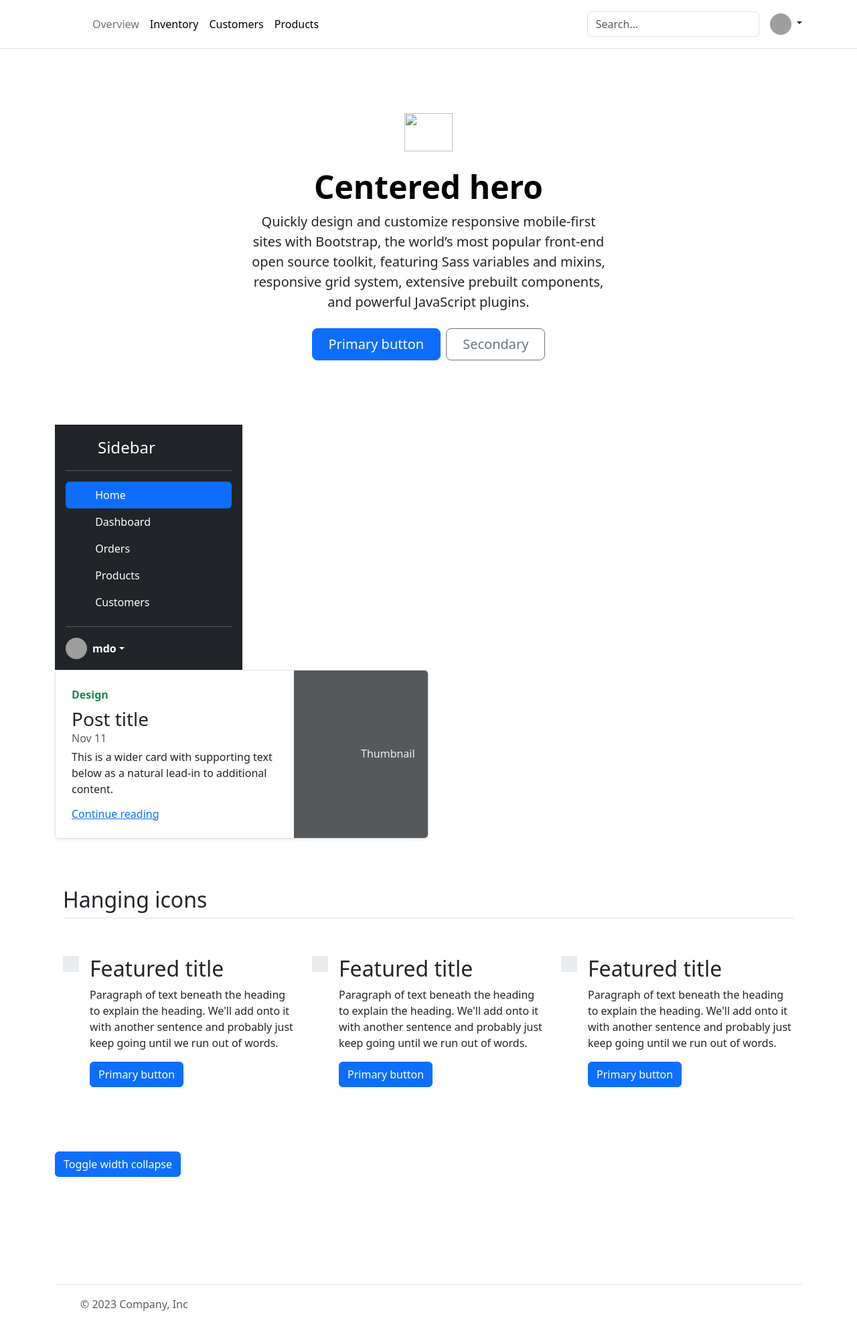
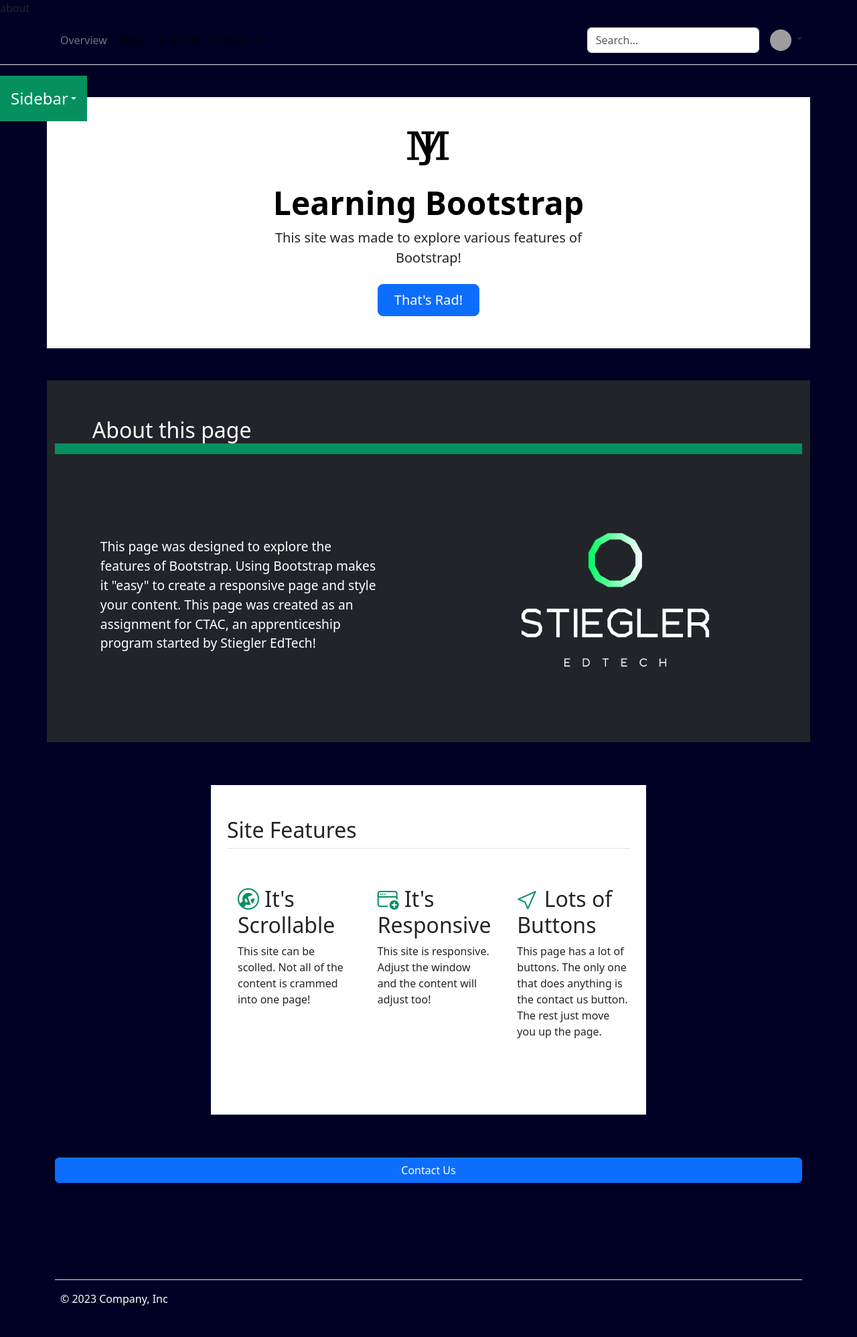
Before and after one commit to JMiller1181/using-bootstrap, a plain HTML site: page index.html in a window 1280 px wide. Shown: the whole page at 67% size. Drawn offline with nearby package versions, Linux system fonts and the light colour scheme; grey boxes are pictures that could not be loaded.

Commit message:
make changes to content and style content.

```diff
--- /dev/null
+++ b/add-css.css
@@ -0,0 +1,50 @@
+.nav-link {
+    color: white;
+}
+
+.nav-link:hover {
+    color:rgb(6, 144, 96)
+}
+
+.sidebar {
+    background-color: rgb(6, 144, 96);
+    color: white;
+}
+
+#About {
+    margin-bottom: 5%;
+}
+
+#About h2 {
+    padding: 5% 0 0 5%;
+    border-bottom: .5em solid rgb(6, 144, 96);
+}
+
+#about-content {
+    font-size: larger;
+    display: flex;
+    align-items: center;
+}
+
+#Features{
+    margin-bottom: 5%;
+}
+
+#Form-container {
+    display: flex;
+    flex-direction: column;
+    align-self: center;
+}
+
+#form-container button {
+    align-self: center;
+    margin-bottom: 2%;
+}
+
+footer {
+    color: white;
+}
+
+i {
+    color:rgb(6, 144, 96)
+}
--- a/index.html
+++ b/index.html
@@ -1,41 +1,88 @@
 <!DOCTYPE html>
 <html lang="en">
   <head>
-    <meta charset="UTF-8">
-    <meta http-equiv="X-UA-Compatible" content="IE=edge">
-    <meta name="viewport" content="width=device-width, initial-scale=1.0">
-    <link href="https://cdn.jsdelivr.net/npm/bootstrap@5.3.0-alpha2/dist/css/bootstrap.min.css" rel="stylesheet" integrity="sha384-aFq/bzH65dt+w6FI2ooMVUpc+21e0SRygnTpmBvdBgSdnuTN7QbdgL+OapgHtvPp" crossorigin="anonymous">
+    <meta charset="UTF-8" />
+    <meta http-equiv="X-UA-Compatible" content="IE=edge" />
+    <meta name="viewport" content="width=device-width, initial-scale=1.0" />
+    <link
+      href="https://cdn.jsdelivr.net/npm/bootstrap@5.3.0-alpha2/dist/css/bootstrap.min.css"
+      rel="stylesheet"
+      integrity="sha384-aFq/bzH65dt+w6FI2ooMVUpc+21e0SRygnTpmBvdBgSdnuTN7QbdgL+OapgHtvPp"
+      crossorigin="anonymous"
+    />
+    <link
+      rel="stylesheet"
+      href="https://cdn.jsdelivr.net/npm/bootstrap-icons@1.10.3/font/bootstrap-icons.css"
+    />
+    <link href="add-css.css" rel="stylesheet" />
     <title>Homepage</title>
+    about
   </head>
-<body>
+  <body style="background-color: rgb(0, 0, 37)">
     <!-- Header first -->
     <header class="p-3 mb-3 border-bottom">
       <div class="container">
-      <div class="d-flex flex-wrap align-items-center justify-content-center justify-content-lg-start">
-        <a href="/" class="d-flex align-items-center mb-2 mb-lg-0 link-body-emphasis text-decoration-none">
-          <svg class="bi me-2" width="40" height="32" role="img" aria-label="Bootstrap"><use xlink:href="#bootstrap"></use></svg>
+        <div
+          class="d-flex flex-wrap align-items-center justify-content-center justify-content-lg-start"
+        >
+          <a
+            href="/"
+            class="d-flex align-items-center mb-2 mb-lg-0 link-body-emphasis text-decoration-none"
+          >
           </a>
 
-        <ul class="nav col-12 col-lg-auto me-lg-auto mb-2 justify-content-center mb-md-0">
-          <li><a href="#" class="nav-link px-2 link-secondary">Overview</a></li>
-          <li><a href="#" class="nav-link px-2 link-body-emphasis">Inventory</a></li>
-          <li><a href="#" class="nav-link px-2 link-body-emphasis">Customers</a></li>
-          <li><a href="#" class="nav-link px-2 link-body-emphasis">Products</a></li>
+          <ul
+            class="nav col-12 col-lg-auto me-lg-auto mb-2 justify-content-center mb-md-0"
+          >
+            <li>
+              <a href="#Hero" class="nav-link px-2 link-secondary">Overview</a>
+            </li>
+            <li>
+              <a href="#About" class="nav-link px-2 link-body-emphasis"
+                >About</a
+              >
+            </li>
+            <li>
+              <a href="#Features" class="nav-link px-2 link-body-emphasis"
+                >Features</a
+              >
+            </li>
+            <li>
+              <a href="#Form-container" class="nav-link px-2 link-body-emphasis"
+                >Contact Us</a
+              >
+            </li>
           </ul>
 
           <form class="col-12 col-lg-auto mb-3 mb-lg-0 me-lg-3" role="search">
-          <input type="search" class="form-control" placeholder="Search..." aria-label="Search">
+            <input
+              type="search"
+              class="form-control"
+              placeholder="Search..."
+              aria-label="Search"
+            />
           </form>
 
           <div class="dropdown text-end">
-          <a href="#" class="d-block link-dark text-decoration-none dropdown-toggle" data-bs-toggle="dropdown" aria-expanded="false">
-            <img src="https://upload.wikimedia.org/wikipedia/commons/b/bb/Eo_circle_red_letter-a.svg" alt="mdo" class="rounded-circle" width="32" height="32">
+            <a
+              href="#"
+              class="d-block link-dark text-decoration-none dropdown-toggle"
+              data-bs-toggle="dropdown"
+              aria-expanded="false"
+            >
+              <img
+                src="https://upload.wikimedia.org/wikipedia/commons/b/bb/Eo_circle_red_letter-a.svg"
+                alt="mdo"
+                class="rounded-circle"
+                width="32"
+                height="32"
+              />
             </a>
             <ul class="dropdown-menu text-small">
               <li><a class="dropdown-item" href="#">New project...</a></li>
               <li><a class="dropdown-item" href="#">Settings</a></li>
               <li><a class="dropdown-item" href="#">Profile</a></li>
-            <li><hr class="dropdown-divider"></li>
+              <li><hr class="dropdown-divider" /></li>
               <li><a class="dropdown-item" href="#">Sign out</a></li>
             </ul>
           </div>
@@ -44,93 +91,96 @@
     </header>
     <!-- End Header -->
 
+    <!-- Nav Bar on left -->
+    <div
+      class="container dropdown d-flex flex-column flex-shrink-0 p-3 sidebar"
+      style="width: fit-content; justify-content: flex-start; position: fixed"
+    >
+      <a
+        href="/"
+        class="d-flex align-items-center mb-3 mb-md-0 me-md-auto text-white text-decoration-none dropdown-toggle"
+        data-bs-toggle="dropdown"
+        aria-expanded="false"
+      >
+        <span class="fs-4">Sidebar</span>
+      </a>
+      <ul class="dropdown-menu dropdown-menu-dark flex-column mb-auto">
+        <li class="nav-item">
+          <a
+            href="#Hero"
+            class="nav-link active dropdown-item"
+            aria-current="page"
+          >
+            Home
+          </a>
+        </li>
+        <li>
+          <a href="#About" class="nav-link text-white dropdown-item"> About </a>
+        </li>
+        <li>
+          <a href="#Features" class="nav-link text-white dropdown-item">
+            Features
+          </a>
+        </li>
+        <li>
+          <a href="#Form-container" class="nav-link text-white dropdown-item">
+            Contact Us
+          </a>
+        </li>
+      </ul>
+    </div>
+    <!-- End of Nav bar -->
+
     <!-- Hero section -->
-    <div class="container">
-    <div class="px-4 py-5 my-5 text-center">
-    <img class="d-block mx-auto mb-4" src="/docs/5.3/assets/brand/bootstrap-logo.svg" alt="" width="72" height="57">
-    <h1 class="display-5 fw-bold text-body-emphasis">Centered hero</h1>
+    <div
+      class="container px-4 py-5 my-5 text-center"
+      id="Hero"
+      style="background-color: white"
+    >
+      <img
+        class="d-block mx-auto mb-4"
+        src="Logo.PNG"
+        alt=""
+        width="72"
+        height="57"
+      />
+      <h1 class="display-5 fw-bold text-body-emphasis">Learning Bootstrap</h1>
       <div class="col-lg-6 mx-auto">
-      <p class="lead mb-4">Quickly design and customize responsive mobile-first sites with Bootstrap, the world’s most popular front-end open source toolkit, featuring Sass variables and mixins, responsive grid system, extensive prebuilt components, and powerful JavaScript plugins.</p>
+        <p class="lead mb-4">
+          This site was made to explore various features of Bootstrap!
+        </p>
         <div class="d-grid gap-2 d-sm-flex justify-content-sm-center">
-        <button type="button" class="btn btn-primary btn-lg px-4 gap-3">Primary button</button>
-        <button type="button" class="btn btn-outline-secondary btn-lg px-4">Secondary</button>
-      </div>
+          <button type="button" class="btn btn-primary btn-lg px-4 gap-3">
+            That's Rad!
+          </button>
         </div>
       </div>
     </div>
     <!-- End of hero/header -->
 
-    <!-- Nav Bar on left -->
-<div class="container">
-    <div class="d-flex flex-column flex-shrink-0 p-3 text-bg-dark" style="width: 280px;">
-        <a href="/" class="d-flex align-items-center mb-3 mb-md-0 me-md-auto text-white text-decoration-none">
-            <svg class="bi pe-none me-2" width="40" height="32"><use xlink:href="#bootstrap"></use></svg>
-            <span class="fs-4">Sidebar</span>
-        </a>
-        <hr>
-        <ul class="nav nav-pills flex-column mb-auto">
-            <li class="nav-item">
-                <a href="#" class="nav-link active" aria-current="page">
-                    <svg class="bi pe-none me-2" width="16" height="16"><use xlink:href="#home"></use></svg>
-                    Home
-                </a>
-            </li>
-            <li>
-                <a href="#" class="nav-link text-white">
-                    <svg class="bi pe-none me-2" width="16" height="16"><use xlink:href="#speedometer2"></use></svg>
-                    Dashboard
-                </a>
-            </li>
-            <li>
-                <a href="#" class="nav-link text-white">
-                    <svg class="bi pe-none me-2" width="16" height="16"><use xlink:href="#table"></use></svg>
-                    Orders
-                </a>
-            </li>
-            <li>
-                <a href="#" class="nav-link text-white">
-                    <svg class="bi pe-none me-2" width="16" height="16"><use xlink:href="#grid"></use></svg>
-                    Products
-                </a>
-            </li>
-            <li>
-                <a href="#" class="nav-link text-white">
-                    <svg class="bi pe-none me-2" width="16" height="16"><use xlink:href="#people-circle"></use></svg>
-                    Customers
-        </a>
-    </li>
-</ul>
-<hr>
-<div class="dropdown">
-    <a href="#" class="d-flex align-items-center text-white text-decoration-none dropdown-toggle" data-bs-toggle="dropdown" aria-expanded="false">
-        <img src="https://github.com/mdo.png" alt="" class="rounded-circle me-2" width="32" height="32">
-        <strong>mdo</strong>
-    </a>
-    <ul class="dropdown-menu dropdown-menu-dark text-small shadow">
-        <li><a class="dropdown-item" href="#">New project...</a></li>
-        <li><a class="dropdown-item" href="#">Settings</a></li>
-        <li><a class="dropdown-item" href="#">Profile</a></li>
-        <li><hr class="dropdown-divider"></li>
-        <li><a class="dropdown-item" href="#">Sign out</a></li>
-    </ul>
+    <!-- About section -->
+    <div
+      class="container d-flex align-items-center text-white text-bg-dark"
+      id="About"
+    >
+      <div class="row d-flex justify-content-evenly">
+        <div class="row d-flex"><h2>About this page</h2></div>
+        <div class="row d-flex justify-content-around" id="about-content">
+          <div class="col-md-3" style="width: 40%">
+            <p>
+              This page was designed to explore the features of Bootstrap. Using
+              Bootstrap makes it "easy" to create a responsive page and style
+              your content. This page was created as an assignment for CTAC, an
+              apprenticeship program started by Stiegler EdTech!
+            </p>
           </div>
-</div>
-</div>
-<!-- End of Nav bar -->
-
-<!-- About section -->
-<div class="container">
-<div class="col-md-6">
-      <div class="row g-0 border rounded overflow-hidden flex-md-row mb-4 shadow-sm h-md-250 position-relative">
-        <div class="col p-4 d-flex flex-column position-static">
-          <strong class="d-inline-block mb-2 text-success">Design</strong>
-          <h3 class="mb-0">Post title</h3>
-          <div class="mb-1 text-body-secondary">Nov 11</div>
-          <p class="mb-auto">This is a wider card with supporting text below as a natural lead-in to additional content.</p>
-          <a href="#" class="stretched-link">Continue reading</a>
-        </div>
-        <div class="col-auto d-none d-lg-block">
-          <svg class="bd-placeholder-img" width="200" height="250" xmlns="http://www.w3.org/2000/svg" role="img" aria-label="Placeholder: Thumbnail" preserveAspectRatio="xMidYMid slice" focusable="false"><title>Placeholder</title><rect width="100%" height="100%" fill="#55595c"></rect><text x="50%" y="50%" fill="#eceeef" dy=".3em">Thumbnail</text></svg>
+          <div class="col-md-3" style="width: 40%">
+            <img
+              src="SET_primary_rev.png"
+              alt="picture of the grand canyon"
+              width="100%"
+              height="100%"
+            />
           </div>
         </div>
       </div>
@@ -138,43 +188,51 @@
     <!-- End about -->
 
     <!-- Features section -->
-<div class="container px-4 py-5" id="hanging-icons">
-    <h2 class="pb-2 border-bottom">Hanging icons</h2>
-    <div class="row g-4 py-5 row-cols-1 row-cols-lg-3">
+    <div
+      class="container px-4 py-5"
+      id="Features"
+      style="width: 650px; background-color: white"
+    >
+      <h2 class="pb-2 border-bottom">Site Features</h2>
+      <div class="row g-4 py-5 row-cols-1 row-cols-lg-3 align-items-start">
         <div class="col d-flex align-items-start">
-        <div class="icon-square text-body-emphasis bg-body-secondary d-inline-flex align-items-center justify-content-center fs-4 flex-shrink-0 me-3">
-          <svg class="bi" width="1em" height="1em"><use xlink:href="#toggles2"></use></svg>
-        </div>
+          <div
+            class="icon-square text-body-emphasis bg-body-secondary d-inline-flex align-items-center justify-content-center fs-4 flex-shrink-0 me-3"
+          ></div>
           <div>
-          <h3 class="fs-2">Featured title</h3>
-          <p>Paragraph of text beneath the heading to explain the heading. We'll add onto it with another sentence and probably just keep going until we run out of words.</p>
-          <a href="#" class="btn btn-primary">
-            Primary button
-          </a>
+            <h3 class="fs-2">
+              <i class="bi bi-wrench-adjustable-circle"></i> It's Scrollable
+            </h3>
+            <p>
+              This site can be scolled. Not all of the content is crammed into
+              one page!
+            </p>
           </div>
         </div>
         <div class="col d-flex align-items-start">
-        <div class="icon-square text-body-emphasis bg-body-secondary d-inline-flex align-items-center justify-content-center fs-4 flex-shrink-0 me-3">
-          <svg class="bi" width="1em" height="1em"><use xlink:href="#cpu-fill"></use></svg>
-        </div>
+          <div
+            class="icon-square text-body-emphasis bg-body-secondary d-inline-flex align-items-center justify-content-center fs-4 flex-shrink-0 me-3"
+          ></div>
           <div>
-          <h3 class="fs-2">Featured title</h3>
-          <p>Paragraph of text beneath the heading to explain the heading. We'll add onto it with another sentence and probably just keep going until we run out of words.</p>
-          <a href="#" class="btn btn-primary">
-            Primary button
-          </a>
+            <h3 class="fs-2">
+              <i class="bi bi-window-plus"></i> It's Responsive
+            </h3>
+            <p>
+              This site is responsive. Adjust the window and the content will
+              adjust too!
+            </p>
           </div>
         </div>
         <div class="col d-flex align-items-start">
-        <div class="icon-square text-body-emphasis bg-body-secondary d-inline-flex align-items-center justify-content-center fs-4 flex-shrink-0 me-3">
-          <svg class="bi" width="1em" height="1em"><use xlink:href="#tools"></use></svg>
-        </div>
+          <div
+            class="icon-square text-body-emphasis bg-body-secondary d-inline-flex align-items-center justify-content-center fs-4 flex-shrink-0 me-3"
+          ></div>
           <div>
-          <h3 class="fs-2">Featured title</h3>
-          <p>Paragraph of text beneath the heading to explain the heading. We'll add onto it with another sentence and probably just keep going until we run out of words.</p>
-          <a href="#" class="btn btn-primary">
-            Primary button
-          </a>
+            <h3 class="fs-2"><i class="bi bi-cursor"></i> Lots of Buttons</h3>
+            <p>
+              This page has a lot of buttons. The only one that does anything is
+              the contact us button. The rest just move you up the page.
+            </p>
           </div>
         </div>
       </div>
@@ -182,58 +240,77 @@
     <!-- End Features -->
 
     <!-- Button to open form -->
-<div class="container">
-<p>
-  <button class="btn btn-primary" type="button" data-bs-toggle="collapse" data-bs-target="#collapseWidthExample" aria-expanded="false" aria-controls="collapseWidthExample">
-    Toggle width collapse
+    <div class="container" id="Form-container">
+      <button
+        class="btn btn-primary"
+        type="button"
+        data-bs-toggle="collapse"
+        data-bs-target="#collapseWidthExample"
+        aria-expanded="false"
+        aria-controls="collapseWidthExample"
+      >
+        Contact Us
       </button>
-</p>
-<div style="min-height: 120px;">
+      <div style="min-height: 120px">
         <div class="collapse collapse-horizontal" id="collapseWidthExample">
-    <div class="card card-body" style="width: 300px;">
-      This is some placeholder content for a horizontal collapse. It's hidden by default and shown when triggered.
+          <div class="card card-body" style="width: auto">
+            This form is collapsable and has validation enabled!
             <!-- Form with validation -->
             <form class="row g-3">
               <div class="col-md-4">
-          <label for="validationDefault01" class="form-label">First name</label>
-          <input type="text" class="form-control" id="validationDefault01" value="Mark" required>
+                <label for="validationDefault01" class="form-label"
+                  >First name</label
+                >
+                <input
+                  type="text"
+                  class="form-control"
+                  id="validationDefault01"
+                  value="First"
+                  required
+                />
               </div>
               <div class="col-md-4">
-          <label for="validationDefault02" class="form-label">Last name</label>
-          <input type="text" class="form-control" id="validationDefault02" value="Otto" required>
+                <label for="validationDefault02" class="form-label"
+                  >Last name</label
+                >
+                <input
+                  type="text"
+                  class="form-control"
+                  id="validationDefault02"
+                  value="Last"
+                  required
+                />
               </div>
               <div class="col-md-4">
-          <label for="validationDefaultUsername" class="form-label">Username</label>
+                <label for="validationDefaultUsername" class="form-label"
+                  >E-mail</label
+                >
                 <div class="input-group">
-            <span class="input-group-text" id="inputGroupPrepend2">@</span>
-            <input type="text" class="form-control" id="validationDefaultUsername" aria-describedby="inputGroupPrepend2" required>
+                  <input
+                    type="text"
+                    class="form-control"
+                    id="validationDefaultUsername"
+                    aria-describedby="inputGroupPrepend2"
+                    required
+                  />
                 </div>
               </div>
               <div class="col-md-6">
-          <label for="validationDefault03" class="form-label">City</label>
-          <input type="text" class="form-control" id="validationDefault03" required>
-        </div>
-        <div class="col-md-3">
-          <label for="validationDefault04" class="form-label">State</label>
-          <select class="form-select" id="validationDefault04" required>
-            <option selected disabled value="">Choose...</option>
-            <option>...</option>
-          </select>
-        </div>
-        <div class="col-md-3">
-          <label for="validationDefault05" class="form-label">Zip</label>
-          <input type="text" class="form-control" id="validationDefault05" required>
+                <label for="validationDefault03" class="form-label"
+                  >Type your message here</label
+                >
+                <input
+                  type="text"
+                  class="form-control"
+                  id="validationDefault03"
+                  required
+                  style="width: auto"
+                />
               </div>
               <div class="col-12">
-          <div class="form-check">
-            <input class="form-check-input" type="checkbox" value="" id="invalidCheck2" required>
-            <label class="form-check-label" for="invalidCheck2">
-              Agree to terms and conditions
-            </label>
-          </div>
-        </div>
-        <div class="col-12">
-          <button class="btn btn-primary" type="submit">Submit form</button>
+                <button class="btn btn-primary" type="submit">
+                  Submit form
+                </button>
               </div>
             </form>
             <!-- End form -->
@@ -244,23 +321,28 @@
     <!-- End button -->
 
     <!-- Footer last -->
-<div class="container">
-<footer class="d-flex flex-wrap justify-content-between align-items-center py-3 my-4 border-top">
+    <div class="container footer">
+      <footer
+        class="d-flex flex-wrap justify-content-between align-items-center py-3 my-4 border-top"
+      >
         <div class="col-md-4 d-flex align-items-center">
-      <a href="/" class="mb-3 me-2 mb-md-0 text-body-secondary text-decoration-none lh-1">
-        <svg class="bi" width="30" height="24"><use xlink:href="#bootstrap"></use></svg>
+          <a
+            href="/"
+            class="mb-3 me-2 mb-md-0 text-body-secondary text-decoration-none lh-1"
+          >
           </a>
-      <span class="mb-3 mb-md-0 text-body-secondary">© 2023 Company, Inc</span>
+          <span>© 2023 Company, Inc</span>
         </div>
-
-    <ul class="nav col-md-4 justify-content-end list-unstyled d-flex">
-      <li class="ms-3"><a class="text-body-secondary" href="#"><svg class="bi" width="24" height="24"><use xlink:href="#twitter"></use></svg></a></li>
-      <li class="ms-3"><a class="text-body-secondary" href="#"><svg class="bi" width="24" height="24"><use xlink:href="#instagram"></use></svg></a></li>
-      <li class="ms-3"><a class="text-body-secondary" href="#"><svg class="bi" width="24" height="24"><use xlink:href="#facebook"></use></svg></a></li>
-    </ul>
       </footer>
     </div>
     <!-- End footer -->
-    <script src="https://cdn.jsdelivr.net/npm/bootstrap@5.3.0-alpha2/dist/js/bootstrap.bundle.min.js" integrity="sha384-qKXV1j0HvMUeCBQ+QVp7JcfGl760yU08IQ+GpUo5hlbpg51QRiuqHAJz8+BrxE/N" crossorigin="anonymous"></script>
+
+    <!-- Internal style -->
+    <!-- End style -->
+    <script
+      src="https://cdn.jsdelivr.net/npm/bootstrap@5.3.0-alpha2/dist/js/bootstrap.bundle.min.js"
+      integrity="sha384-qKXV1j0HvMUeCBQ+QVp7JcfGl760yU08IQ+GpUo5hlbpg51QRiuqHAJz8+BrxE/N"
+      crossorigin="anonymous"
+    ></script>
   </body>
 </html>
```
Also changed, not shown: Logo.PNG (added), SET_primary_rev.png (added), outside-guide-grand-canyon_h.jpg (added). Lines whose indentation alone changed are shown as unchanged.
